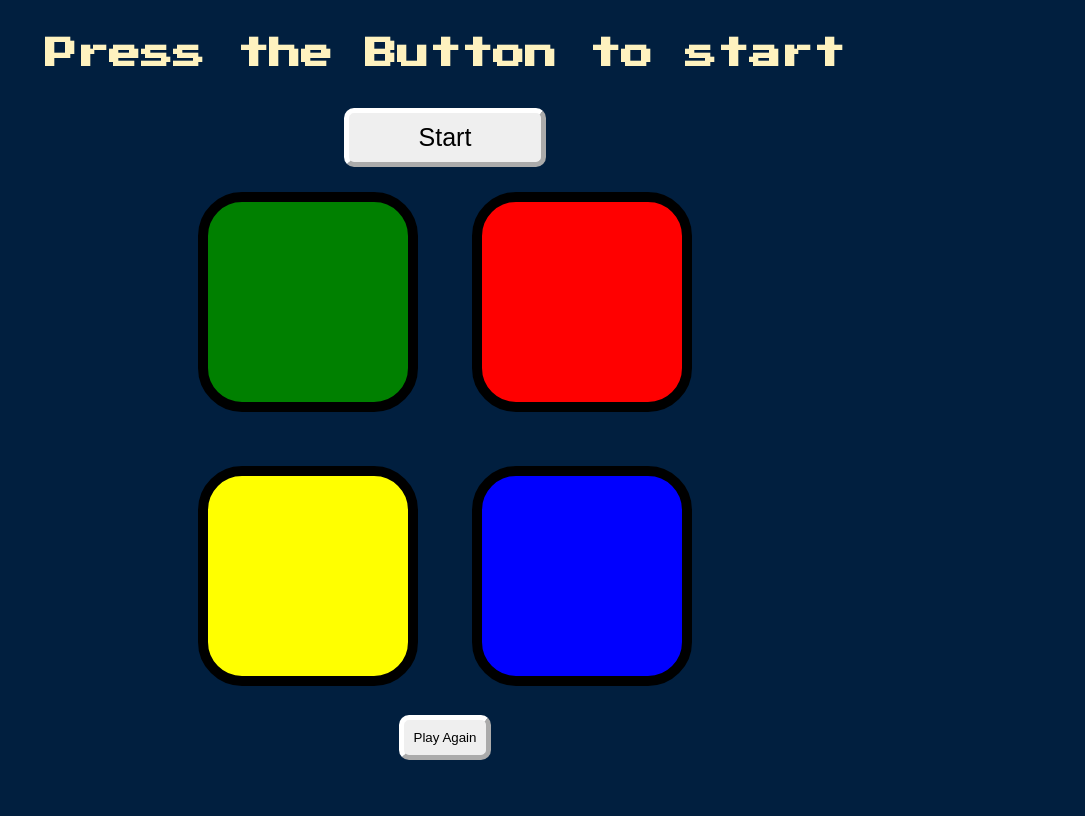
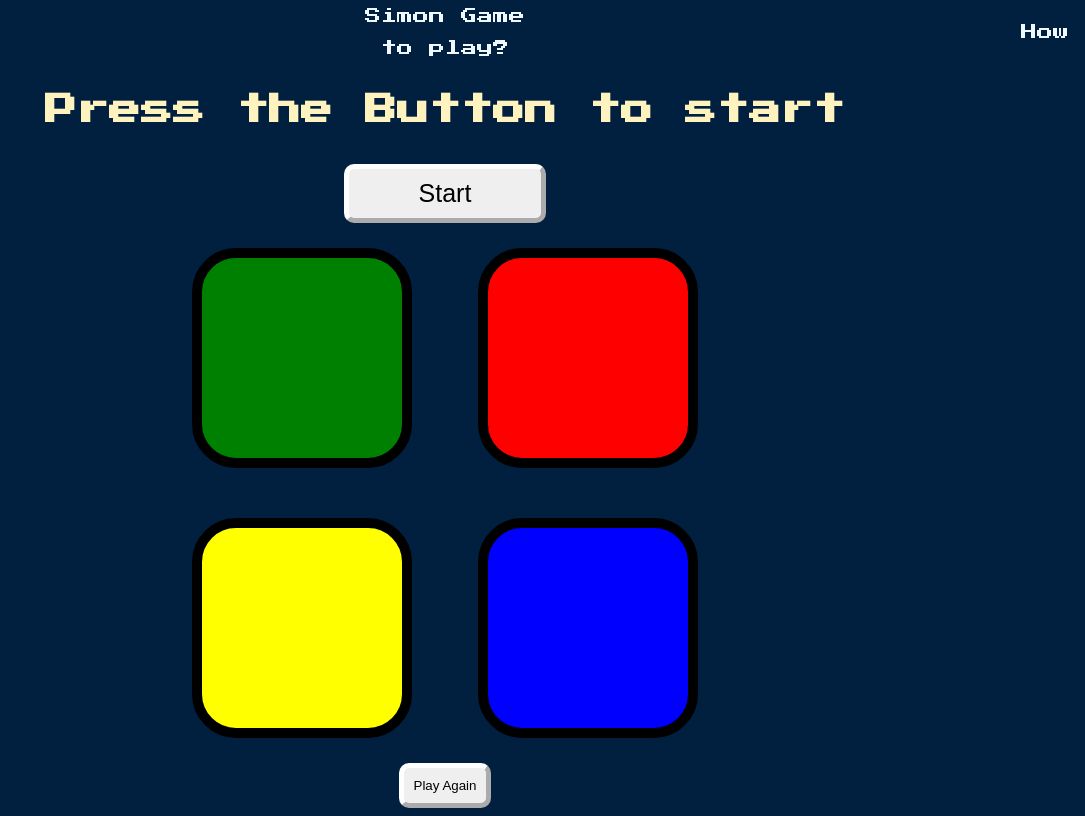
Before and after one commit to Suru-web/Web-Lab-Project, a plain HTML site: page index.html in a window 1280 px wide. Shown: the whole page, without its empty margins (195-1280 px from the left). Drawn offline with nearby package versions, Linux system fonts and the light colour scheme.

Commit message:
added guide to play

```diff
--- a/index.html
+++ b/index.html
@@ -9,6 +9,10 @@
 </head>
 
 <body>
+  <a class="intro" href="https://en.wikipedia.org/wiki/Simon_(game)">Simon Game</a>
+  <a class="guide"
+    href="https://docs.google.com/document/d/104c25iE3ALivLvc5sAV65ZKhK2Em8alxtIXuDQsZmYw/edit?usp=sharing">How to
+    play?</a>
   <h1 id="level-title">Press the Button to start</h1>
   <!-- <input class="name" type="text" placeholder="Name"> -->
   <button class="start-butt" type="submit">Start</button>
--- a/styles.css
+++ b/styles.css
@@ -1,15 +1,17 @@
 body {
   text-align: center;
   background-color: #011f3f;
+  font-family: "Press Start 2P", cursive;
 }
-/* .name {
-  margin-top: 20px;
-  margin-bottom: 50px;
-  border-radius: 10px;
-  border-width: 5px;
-  padding: 10px;
-  border-color: white;
-} */
+.intro {
+  color: aliceblue;
+  text-decoration: none;
+}
+.guide {
+  padding-left: 1200px;
+  color: aliceblue;
+  text-decoration: none;
+}
 .start-butt {
   border-radius: 10px;
   border-width: 5px;
```
